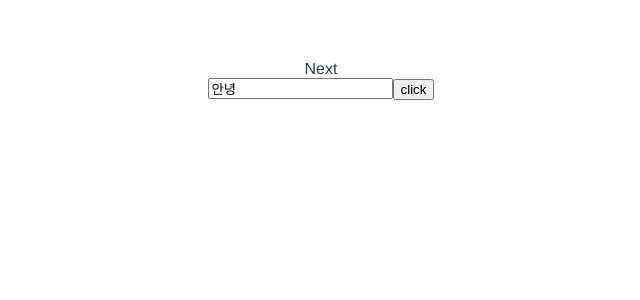
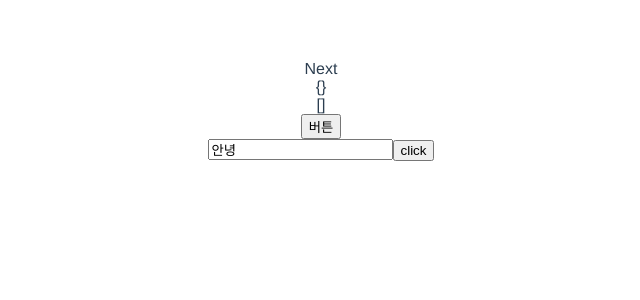
Before and after one commit to Wanderlust-sol/vue-practice, a Vue app: page /next in a window 1280 px wide. Shown: the top 300 px of the page, without its empty margins (319-959 px from the left). Built offline with nearby package versions, Linux system fonts and the light colour scheme.

Commit message:
Vue.set 사용법

```diff
--- a/src/pages/Next.vue
+++ b/src/pages/Next.vue
@@ -1,7 +1,10 @@
 <template>
   <div>
     Next
-    <div>{{text}}</div>
+    <div>{{members}}</div>
+    <div>{{membersArray}}</div>
+    <button @click="getMembers">버튼</button>
+    <!-- <div>{{text}}</div> -->
     <ComputedSetter :text="'안녕'"></ComputedSetter>
   </div>
 </template>
@@ -12,7 +15,30 @@ import ComputedSetter from "@/components/ComputedSetter";
 export default {
   components: { ComputedSetter },
   data() {
-    return {};
+    return {
+      members: {},
+      membersArray: []
+    };
+  },
+  methods: {
+    getMembers() {
+      const newMember = {
+        name: "Flea",
+        instrument: "Bass",
+        baeLevle: "A++"
+      };
+
+      const myNewValue = "hi";
+
+      //this.members[newMember.name] = newMember;
+      this.$set(this.members, newMember.name, newMember);
+      this.$set(this.membersArray, 0, myNewValue);
+      console.log(this.members);
+      console.log(this.membersArray);
+    }
+  },
+  created() {
+    console.log(this.members);
   }
 };
 </script>
```
